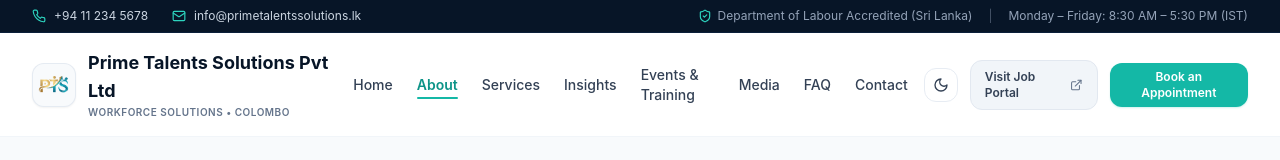
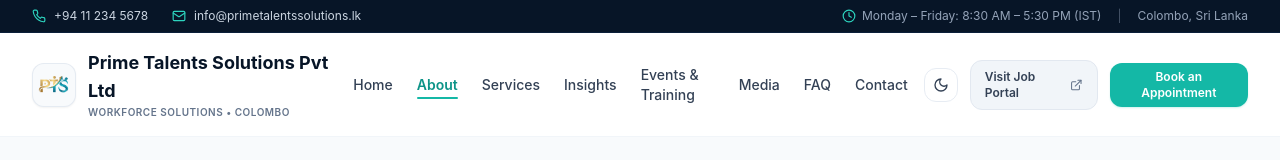
Before and after one commit to sgc1996/prime-talents-website, a Next.js app: page /about in a window 1280 px wide. Shown: the top 160 px of the page. Built offline with nearby package versions, Linux system fonts and the light colour scheme; no server answers.

Commit message:
fix: remove unobtained Department of Labour accreditation from navbar and metadata

```diff
--- a/src/app/about/page.tsx
+++ b/src/app/about/page.tsx
@@ -20,7 +20,7 @@ import { Card } from "@/components/ui/Card";
 export const metadata: Metadata = {
   title: "About Us | Sri Lanka's Trusted Talent & HR Consultancy",
   description:
-    "Learn about Prime Talents Solutions Pvt Ltd, our journey in Colombo, our leadership, core values, and accredited workforce solutions.",
+    "Learn about Prime Talents Solutions Pvt Ltd, our journey in Colombo, our leadership, core values, and trusted workforce solutions.",
 };
 
 const LEADERSHIP_TEAM = [
--- a/src/components/layout/Navbar.tsx
+++ b/src/components/layout/Navbar.tsx
@@ -11,7 +11,7 @@ import {
   X,
   ExternalLink,
   ChevronRight,
-  ShieldCheck,
+  Clock,
 } from "lucide-react";
 import { siteConfig } from "@/lib/constants";
 import { ThemeToggle } from "./ThemeToggle";
@@ -59,11 +59,11 @@ export function Navbar() {
           </div>
           <div className="flex items-center gap-4 text-slate-400">
             <span className="flex items-center gap-1.5">
-              <ShieldCheck className="w-3.5 h-3.5 text-teal-400" />
-              Department of Labour Accredited (Sri Lanka)
+              <Clock className="w-3.5 h-3.5 text-teal-400" />
+              <span>{siteConfig.contact.hours}</span>
             </span>
             <span className="text-slate-600">|</span>
-            <span>{siteConfig.contact.hours}</span>
+            <span>Colombo, Sri Lanka</span>
           </div>
         </div>
       </div>
```
